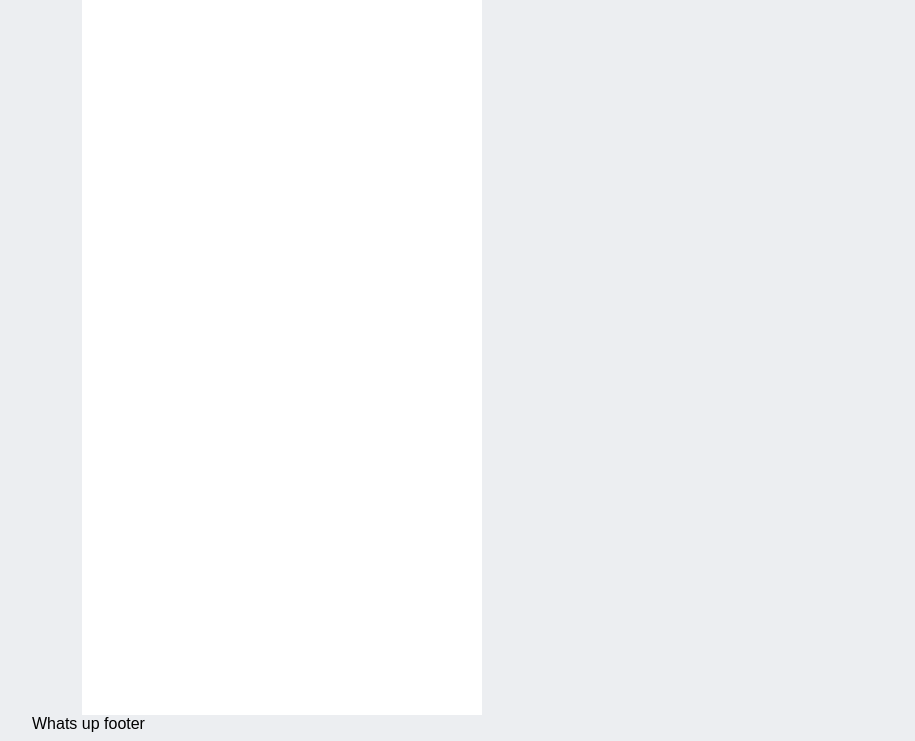
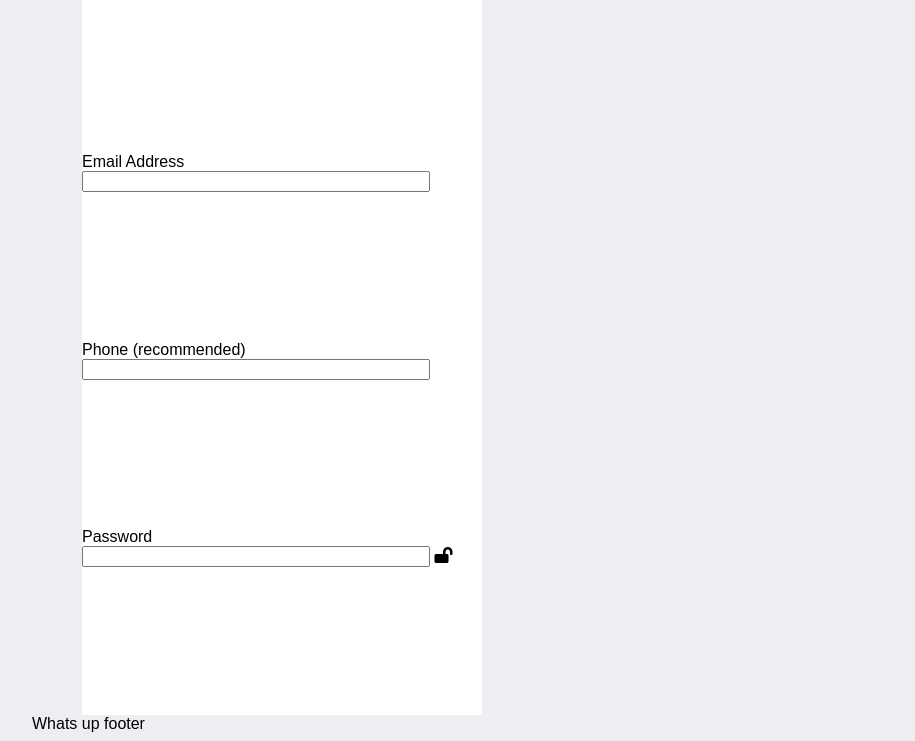
Before and after one commit to karmaester/Mint-Form-Cloned, a website: page index.html in a window 1280 px wide. Shown: the part 148-889 px from the top of the page, without its empty margins (358-1273 px from the left). Drawn offline with Linux system fonts and the light colour scheme.

Commit message:
Add inputs and labels to the form

```diff
--- a/index.html
+++ b/index.html
@@ -23,7 +23,12 @@
       </div>
     </header>
     <section class="brand">Here goes the brand</section>
-    <form action=""><h2>Create an Inuit account</h2></form>
+    <form action="">
+      <h2>Create an Inuit account</h2>
+      <label> Email Address <br /><input type="email" /> </label>
+      <label> Phone (recommended) <br /><input type="email" /> </label>
+      <label> Password <br /><input type="password" /> <i class="fas fa-lock-open"></i> </label>
+    </form>
     <footer>Whats up footer</footer>
   </body>
 </html>
--- a/style.css
+++ b/style.css
@@ -51,6 +51,11 @@ form {
   background-color: white;
 }
 
+input {
+  width: 85%;
+}
+
+
 h2 {
   text-align: center;
   font-size: xx-large;
```
